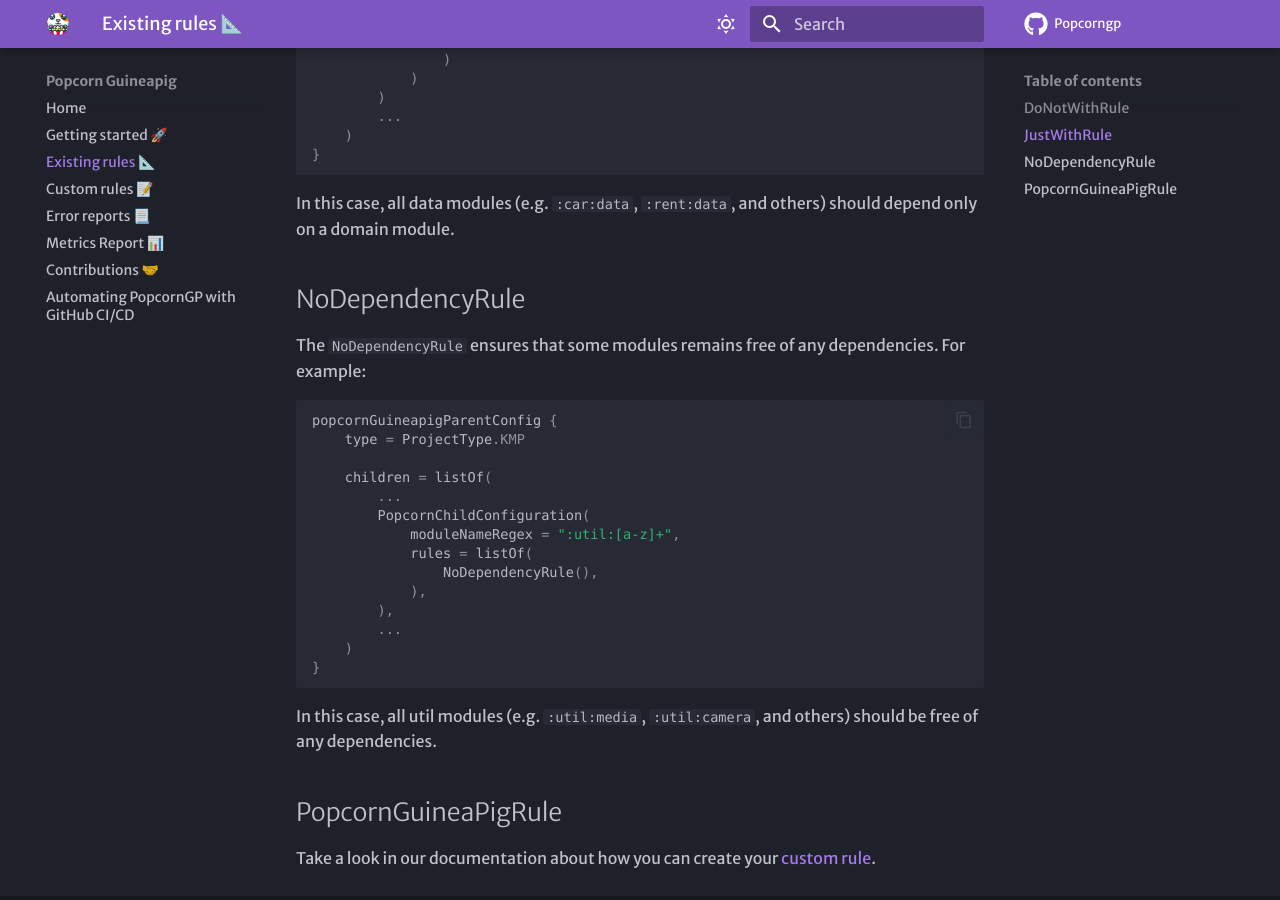
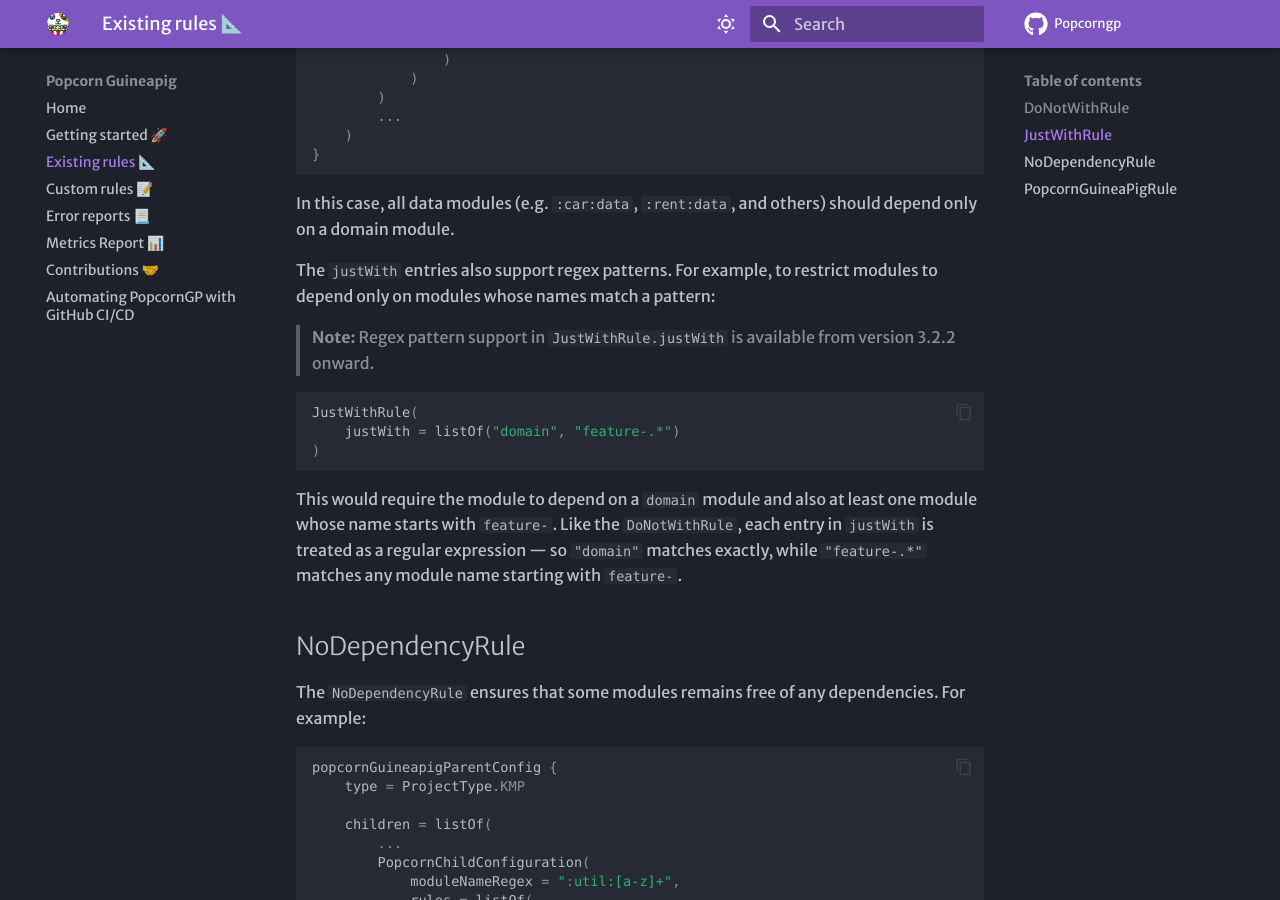
Before and after one commit to CodandoTV/popcorn-guineapig, an MkDocs documentation site: the page built from docs/2-existing-rules.md, in a window 1280 px wide and 900 px high, scrolled down 1097 px. Built offline with MkDocs 1.6.1 and Material for MkDocs 9.7.7, drawn with Linux system fonts in a browser that asks for light colours; some web fonts are replaced; comment, search, counter and statistics services are not loaded.

Commit message:
Update docs

````diff
--- a/docs/2-existing-rules.md
+++ b/docs/2-existing-rules.md
@@ -51,6 +51,18 @@ popcornGuineapigParentConfig {
 
 In this case, all data modules (e.g. `:car:data`, `:rent:data`, and others) should depend only on a domain module.
 
+The `justWith` entries also support regex patterns. For example, to restrict modules to depend only on modules whose names match a pattern:
+
+> **Note:** Regex pattern support in `JustWithRule.justWith` is available from version 3.2.2 onward.
+
+```kotlin
+JustWithRule(
+    justWith = listOf("domain", "feature-.*")
+)
+```
+
+This would require the module to depend on a `domain` module and also at least one module whose name starts with `feature-`. Like the `DoNotWithRule`, each entry in `justWith` is treated as a regular expression — so `"domain"` matches exactly, while `"feature-.*"` matches any module name starting with `feature-`.
+
 ## NoDependencyRule
 
 The `NoDependencyRule` ensures that some modules remains free of any dependencies. For example:
````
